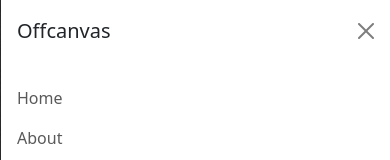
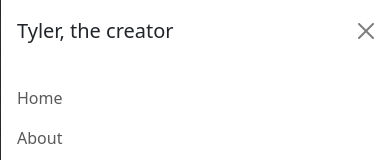
Before and after one commit to pablovacchelli/PreEntrega2-Vacchelli, a plain HTML site: page index.html in a window 390 px wide. Both pictures are taken after a click on the button 350 px from the left and 28 px from the top of the page. Shown: the top 160 px of the page. Drawn offline with nearby package versions, Linux system fonts and the light colour scheme.

Commit message:
cambie nombre menú del nav responsive

```diff
--- a/index.html
+++ b/index.html
@@ -20,7 +20,7 @@
               </button>
               <div class="offcanvas offcanvas-end" tabindex="-1" id="offcanvasNavbar" aria-labelledby="offcanvasNavbarLabel">
                 <div class="offcanvas-header">
-                  <h5 class="offcanvas-title" id="offcanvasNavbarLabel">Offcanvas</h5>
+                  <h5 class="offcanvas-title" id="offcanvasNavbarLabel">Tyler, the creator</h5>
                   <button type="button" class="btn-close" data-bs-dismiss="offcanvas" aria-label="Close"></button>
                 </div>
                 <div class="offcanvas-body">
```
Also changed, not shown: pages/Discografia.html (+1 -1 lines), pages/contacto.html (+1 -1 lines), pages/galeria.html (+1 -1 lines), pages/historia.html (+1 -1 lines).
